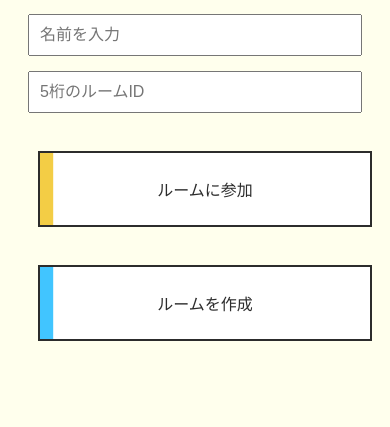
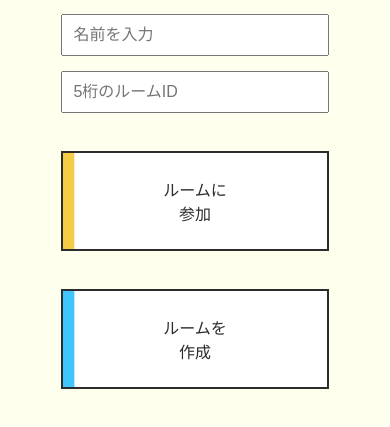
Before and after one commit to sgechocosk/quiz-room, a website: page public/index.html in a window 390 px wide. Shown: the part 131-558 px from the top of the page. Drawn offline with nearby package versions, Linux system fonts and the light colour scheme; no server answers.

Commit message:
Update style.css

```diff
--- a/public/style.css
+++ b/public/style.css
@@ -14,7 +14,6 @@
     }
 }
 
-/* スマホ画面幅が 600px 以下のときに適用 */
 @media screen and (max-width: 600px) {
     body {
         font-size: 16px;
@@ -29,7 +28,7 @@
     #start-area input,
     #start-area button,
     .flat-button {
-    width: 100%;
+        width: 80%;
         font-size: 1rem;
         margin-bottom: 10px;
     }
```
Lines whose indentation alone changed are shown as unchanged.
